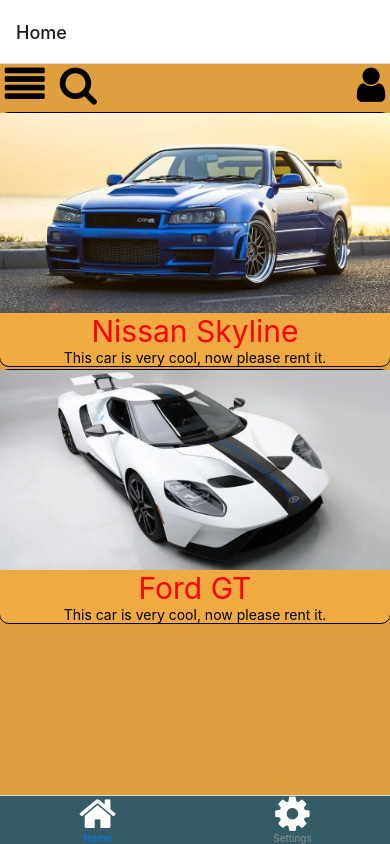
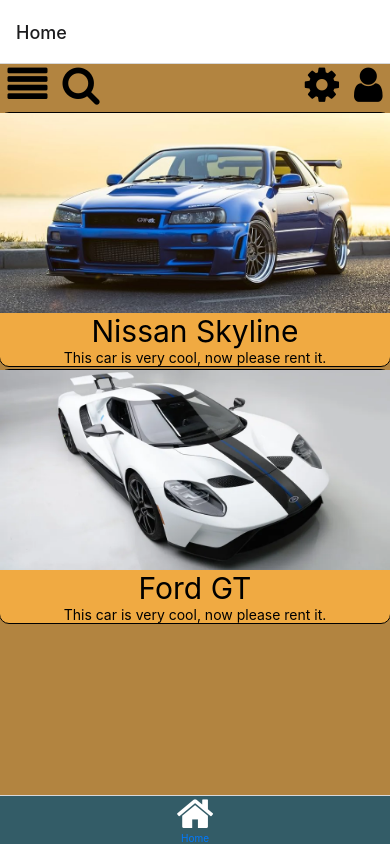
Before and after one commit to NikolajBS/React-native-1st-handin, a React Native app in the folder car-rental-app/: screen /Home in a window 390 px wide. Built offline with nearby package versions, Linux system fonts and the light colour scheme.

Commit message:
ActiveSettingsContext
Now allows to save the active settings in a context, which is accessible by every screen with an import.
Implemented Dark Mode for Home and Rental screens.

```diff
--- a/car-rental-app/App.tsx
+++ b/car-rental-app/App.tsx
@@ -8,6 +8,7 @@
 import ProfileScreen from './screens/ProfileScreen';
 import SettingsScreen from './screens/SettingsScreen';
 import { ActiveSettingsProps } from './types/ActiveSettingsProps';
+import { ActiveSettingsContext } from './contexts/ActiveSettingsContext';
 import { FontAwesome } from '@expo/vector-icons';
 import { createStackNavigator } from '@react-navigation/stack';
 
@@ -15,7 +16,7 @@
 const Stack = createStackNavigator();
 
 
-function TabNavigator({ activeSettings, setActiveSettings }: ActiveSettingsProps) {
+function TabNavigator() {
   return (
     <Tab.Navigator
       screenOptions={{
@@ -29,28 +30,28 @@
         tabBarIcon: () => (
           <FontAwesome name="home" color={'#FFFFFF'} size={40} />
         ),
-      }} />
-      <Tab.Screen name="Settings" options={{
+      }} />{/*
+      <Tab.Screen name="Settings" component={StackNavigator} options={{
         tabBarStyle: { backgroundColor: '#335c67'},
         tabBarLabel: 'Settings',
         tabBarIcon: () => (
           <FontAwesome name="cog" color={'#FFFFFF'} size={40} />
         ),
-      }}>
-        {props => <SettingsScreen {...props} activeSettings={activeSettings} setActiveSettings={setActiveSettings}/>}
-      </Tab.Screen>
+      }}/>*/}
     </Tab.Navigator>
   )
 }
 
 function StackNavigator() {
+  //const { activeSettings }: ActiveSettingsProps = React.useContext(ActiveSettingsContext);
+  //const { setActiveSettings }: ActiveSettingsProps = React.useContext(ActiveSettingsContext);
+
   return (
     <Stack.Navigator>
-      <Stack.Screen name='HomeScreen' component={HomeScreen} options={{
-        headerShown: false,
-      }} />
+      <Stack.Screen name='HomeScreen' component={HomeScreen} options={{ headerShown: false }} />
       <Stack.Screen name='Profile' component={ProfileScreen} />
       <Stack.Screen name='Rental' component={RentalScreen} />
+      <Stack.Screen name='SettingsScreen' component={SettingsScreen} options={{ headerShown: false }} />
     </Stack.Navigator>
   )
 }
@@ -58,9 +59,10 @@
 export default function App() {
 
   const [theme, setTheme] = useState({
-    backgroundColor: 'lightgray',
+    backgroundColor: '#B28440',
+    containerColor: '#F0AA42', //orange
     textColor: 'black',
-    buttonColor: '#A5CAFF',
+    buttonColor: '#E0A450',
     iconColor: 'black',
   });
 
@@ -79,8 +81,10 @@
   });
 
   return (
-    <NavigationContainer>
-      <TabNavigator activeSettings={activeSettings} setActiveSettings={setActiveSettings}/>
-    </NavigationContainer>
+    <ActiveSettingsContext.Provider value={{ activeSettings, setActiveSettings }}>
+      <NavigationContainer>
+        <TabNavigator />
+      </NavigationContainer>
+    </ActiveSettingsContext.Provider>
   );
 }
--- /dev/null
+++ b/car-rental-app/contexts/ActiveSettingsContext.tsx
@@ -0,0 +1,23 @@
+import React from 'react';
+import { ActiveSettingsProps } from '../types/ActiveSettingsProps';
+
+export const ActiveSettingsContext = React.createContext<ActiveSettingsProps>({
+  activeSettings: {
+    themes: {
+      darkMode: false,
+      theme: {
+        backgroundColor: '#B28440',
+        containerColor: '#F0AA42', //orange
+        textColor: 'black',
+        buttonColor: '#E0A450',
+        iconColor: 'black',
+      },
+      setTheme: () => {},
+    },
+    languages: {
+      language: 'English',
+      setLanguage: () => {},
+    },
+  },
+  setActiveSettings: () => {},
+});
--- a/car-rental-app/screens/Home.tsx
+++ b/car-rental-app/screens/Home.tsx
@@ -1,27 +1,31 @@
+import React from 'react';
 import { StyleSheet, Text, View, Image, TouchableOpacity } from 'react-native';
 import { FontAwesome } from '@expo/vector-icons';
 import AsyncStorage from '@react-native-async-storage/async-storage';
+import { ActiveSettingsProps } from '../types/ActiveSettingsProps';
+import { ActiveSettingsContext } from '../contexts/ActiveSettingsContext';
 import { useNavigation } from '@react-navigation/native';
 import { createStackNavigator } from '@react-navigation/stack';
 import ProfileScreen from './ProfileScreen';
 import { useEffect } from 'react';
 
 
-const HomeScreen = ({ navigation }) =>{
+const HomeScreen = ({ navigation }) => {
+  const { activeSettings }: ActiveSettingsProps = React.useContext(ActiveSettingsContext);
+
+  const storeData = async (key: string, value: string) => {
+    try {
+      await AsyncStorage.setItem(key, value);
+    } catch (e) {
+      // handle error
+    }
+  };
+
+  storeData("car1", "Nissan Skyline");
+  storeData("car2", "Ford GT");
 
 
-  const storeData = async(key:string, value:string) =>{
-    try{
-      await AsyncStorage.setItem(key, value);
-    } catch(e) {
-      // handle error
-    }};
-
-    storeData("car1","Nissan Skyline");
-    storeData("car2","Ford GT");
-
-
-    const retrieveData = async (key:string) => {
+  const retrieveData = async (key: string) => {
     try {
       const storedValue = await AsyncStorage.getItem(key);
       if (storedValue) {
@@ -37,32 +41,36 @@
   };
 
 
-    return(
-    <View style={styles.container}>
+  return (
+    <View style={[styles.container, { backgroundColor: activeSettings.themes.theme.backgroundColor }]}>
       <View style={styles.topArea}>
-        <FontAwesome name="align-justify" color={'#000000'} size={40} />
+        <FontAwesome name="align-justify" color={activeSettings.themes.theme.iconColor} size={40} />
         <View style={styles.smallSpace}></View>
-        <FontAwesome name="search" color={'#000000'} size={40} />
+        <FontAwesome name="search" color={activeSettings.themes.theme.iconColor} size={40} />
         <View style={styles.space}></View>
-        <TouchableOpacity onPress={() =>{navigation.navigate('Profile')}}>
-        <FontAwesome name="user" color={'#000000'} size={40} style={styles.userIcon}/>
+        <TouchableOpacity onPress={() => { navigation.navigate('SettingsScreen') }}>
+          <FontAwesome name="cog" color={activeSettings.themes.theme.iconColor} size={40} style={styles.userIcon} />
+        </TouchableOpacity>
+        <View style={styles.smallSpace}></View>
+        <TouchableOpacity onPress={() => { navigation.navigate('Profile') }}>
+          <FontAwesome name="user" color={activeSettings.themes.theme.iconColor} size={40} style={styles.userIcon} />
         </TouchableOpacity>
       </View>
 
       <View style={styles.flexbox}>
-        <TouchableOpacity onPress={() =>{navigation.navigate('Rental', {NameOfCar: 'Nissan Skyline', Num: 0})}}>
-        <View style={styles.box}>
+        <TouchableOpacity onPress={() => { navigation.navigate('Rental', { NameOfCar: 'Nissan Skyline', Num: 0 }) }}>
+          <View style={[styles.box, { backgroundColor: activeSettings.themes.theme.containerColor }]}>
             <Image source={require('../imgs/car1.jpg')} style={styles.images} />
-          <Text style={styles.txtcolor}>Nissan Skyline</Text>
-          <Text>This car is very cool, now please rent it.</Text>
+            <Text style={[styles.txtcolor, { color: activeSettings.themes.theme.textColor }]}>Nissan Skyline</Text>
+            <Text style={{ color: activeSettings.themes.theme.textColor }}>This car is very cool, now please rent it.</Text>
           </View>
         </TouchableOpacity>
 
-        <TouchableOpacity onPress={() =>{navigation.navigate('Rental', {NameOfCar: 'Ford GT', Num: 1})}}>
-        <View style={styles.box}>
+        <TouchableOpacity onPress={() => { navigation.navigate('Rental', { NameOfCar: 'Ford GT', Num: 1 }) }}>
+          <View style={[styles.box, { backgroundColor: activeSettings.themes.theme.containerColor }]}>
             <Image source={require('../imgs/car2.jpg')} style={styles.images} />
-          <Text style={styles.txtcolor}>Ford GT</Text>
-          <Text>This car is very cool, now please rent it.</Text>
+            <Text style={[styles.txtcolor, { color: activeSettings.themes.theme.textColor }]}>Ford GT</Text>
+            <Text style={{ color: activeSettings.themes.theme.textColor }}>This car is very cool, now please rent it.</Text>
           </View>
         </TouchableOpacity>
       </View>
@@ -105,15 +113,15 @@
     color: 'red',
     fontSize: 30
   },
-  userIcon:{
+  userIcon: {
     alignSelf: 'flex-end'
   },
   space: {
-    width: 260
+    width: 205
   },
   smallSpace: {
     width: 15
   }
 });
 
-export default HomeScreen
+export default HomeScreen;
--- a/car-rental-app/screens/SettingsScreen.tsx
+++ b/car-rental-app/screens/SettingsScreen.tsx
@@ -5,20 +5,24 @@
 import { faBell, faMoon, faSun, faBook } from '@fortawesome/free-solid-svg-icons';
 import { useNavigation } from '@react-navigation/native';
 import { ActiveSettingsProps } from '../types/ActiveSettingsProps';
+import { ActiveSettingsContext } from '../contexts/ActiveSettingsContext';
 
-function SettingsScreen({ activeSettings, setActiveSettings }: ActiveSettingsProps) {
-    const navigation = useNavigation();
+function SettingsScreen({ navigation }) {
+    //const navigation = useNavigation();
+    const { activeSettings, setActiveSettings }: ActiveSettingsProps = React.useContext(ActiveSettingsContext);
 
     const handleDarkMode = () => {
         const newTheme = activeSettings.themes.darkMode ? {
-            backgroundColor: 'lightgray',
+            backgroundColor: '#B28440',
+            containerColor: '#F0AA42', //orange
             textColor: 'black',
-            buttonColor: '#A5CAFF',
+            buttonColor: '#E0A450',
             iconColor: 'black',
         } : {
-            backgroundColor: '#0D1117',
+            backgroundColor: '#1A222D', //very dark blue
+            containerColor: '#172C4C', //dark blue
             textColor: 'lightgray',
-            buttonColor: '#526580',
+            buttonColor: '#526580', //very light gray
             iconColor: 'lightgray',
         };
 
@@ -63,7 +67,7 @@
                 styles.container,
                 {backgroundColor: activeSettings.themes.theme.backgroundColor },
                 ]}>
-                <TouchableOpacity onPress={() => navigation.navigate('Home')}>
+                <TouchableOpacity onPress={() => navigation.navigate('HomeScreen')}>
                     <View style={[styles.backArrow]}>
                         <Icon name="arrow-long-left" size={64} color={activeSettings.themes.theme.iconColor}/>
                     </View>
--- a/car-rental-app/types/ThemeProps.d.ts
+++ b/car-rental-app/types/ThemeProps.d.ts
@@ -2,12 +2,14 @@
     darkMode: boolean;
     theme: {
         backgroundColor: string;
+        containerColor: string;
         textColor: string;
         buttonColor: string;
         iconColor: string;
     };
     setTheme: React.Dispatch<React.SetStateAction<{
         backgroundColor: string;
+        containerColor: string;
         textColor: string;
         buttonColor: string;
         iconColor: string;
```
Also changed, not shown: car-rental-app/screens/RentalScreen.tsx (+38 -35 lines). Lines whose indentation alone changed are shown as unchanged.
